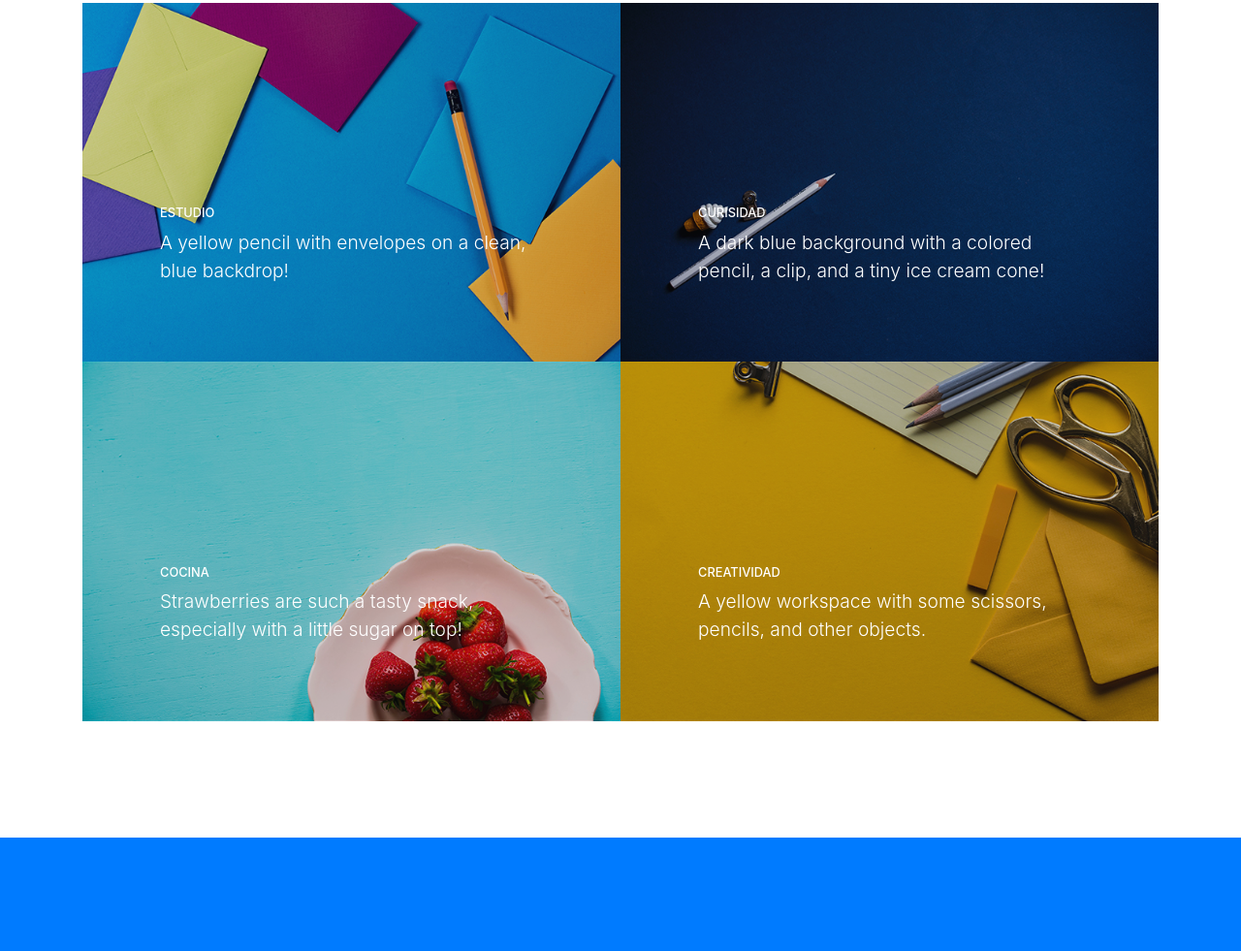
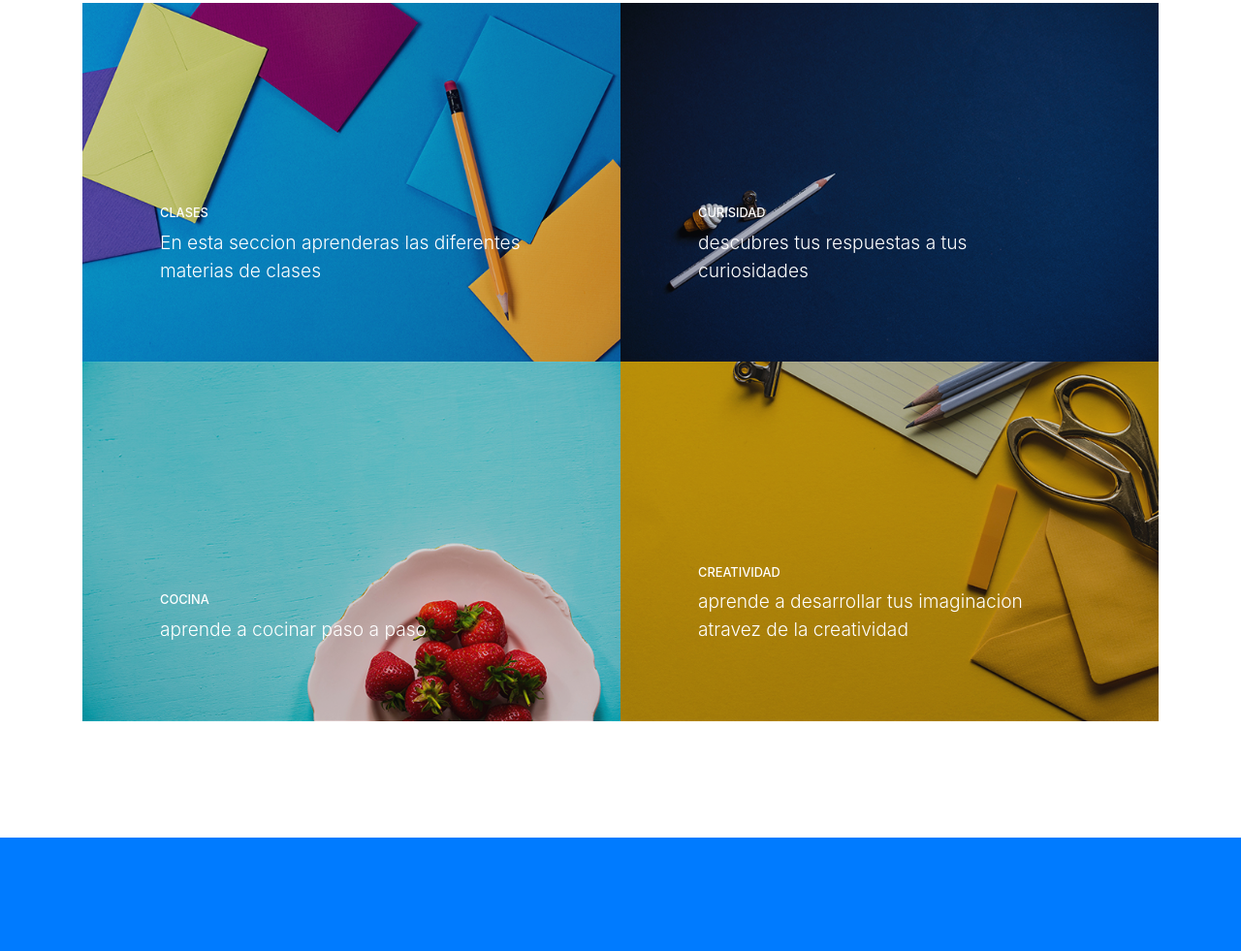
Before and after one commit to juanse123/juanse123.github.io, a website with bundled scripts: page index.html in a window 1280 px wide. Shown: the part 2818-3799 px from the top of the page at 97% size. Built offline with nearby package versions, Linux system fonts and the light colour scheme.

Commit message:
edicion
modifique

```diff
--- a/index.html
+++ b/index.html
@@ -150,8 +150,8 @@
           <a class="portfolio-item" href="#">
             <span class="caption">
               <span class="caption-content">
-                <h2>Estudio</h2>
-                <p class="mb-0">A yellow pencil with envelopes on a clean, blue backdrop!</p>
+                <h2>clases</h2>
+                <p class="mb-0">En esta seccion aprenderas las diferentes materias de clases</p>
               </span>
             </span>
             <img class="img-fluid" src="img/portfolio-1.jpg" alt="">
@@ -162,7 +162,7 @@
             <span class="caption">
               <span class="caption-content">
                 <h2>curisidad</h2>
-                <p class="mb-0">A dark blue background with a colored pencil, a clip, and a tiny ice cream cone!</p>
+                <p class="mb-0">descubres tus respuestas a tus curiosidades</p>
               </span>
             </span>
             <img class="img-fluid" src="img/portfolio-2.jpg" alt="">
@@ -173,7 +173,7 @@
             <span class="caption">
               <span class="caption-content">
                 <h2>Cocina</h2>
-                <p class="mb-0">Strawberries are such a tasty snack, especially with a little sugar on top!</p>
+                <p class="mb-0">aprende a cocinar paso a paso</p>
               </span>
             </span>
             <img class="img-fluid" src="img/portfolio-3.jpg" alt="">
@@ -184,7 +184,7 @@
             <span class="caption">
               <span class="caption-content">
                 <h2>Creatividad</h2>
-                <p class="mb-0">A yellow workspace with some scissors, pencils, and other objects.</p>
+                <p class="mb-0">aprende a desarrollar tus imaginacion atravez de la creatividad</p>
               </span>
             </span>
             <img class="img-fluid" src="img/portfolio-4.jpg" alt="">
```
